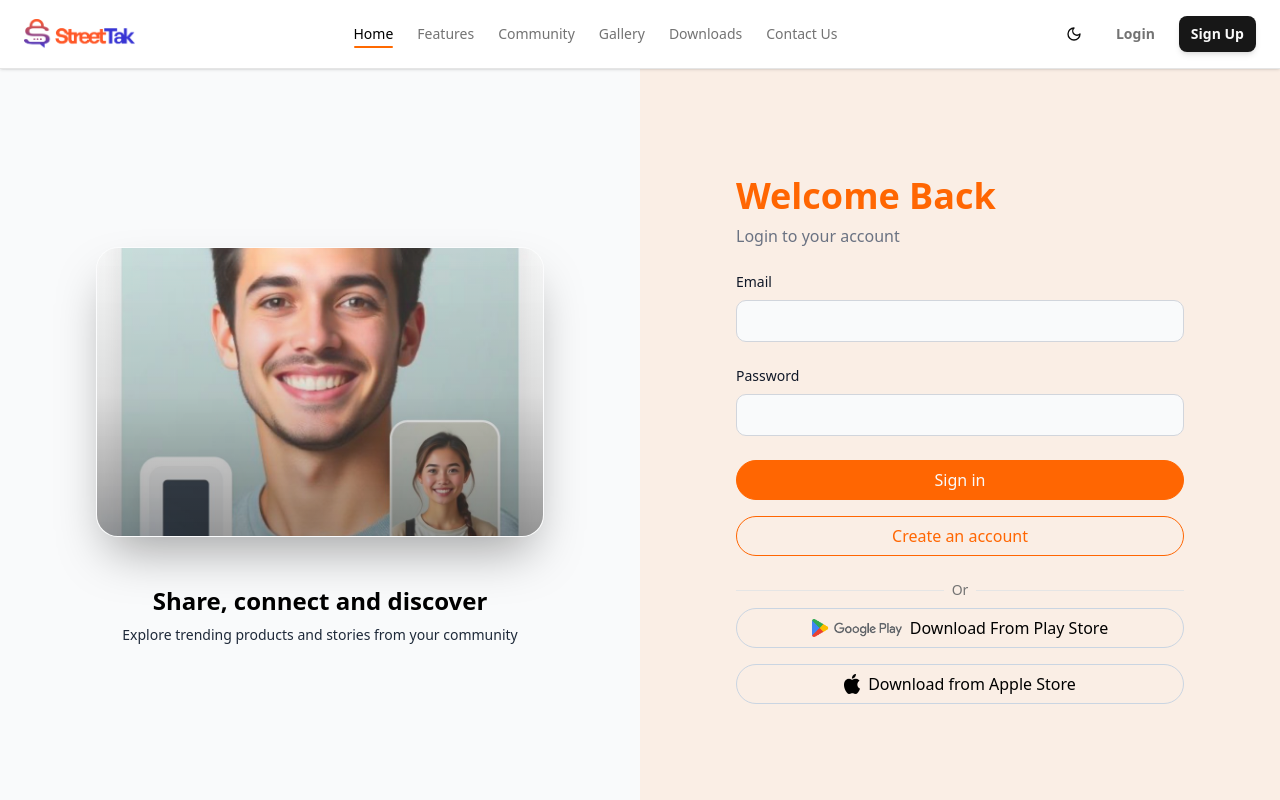
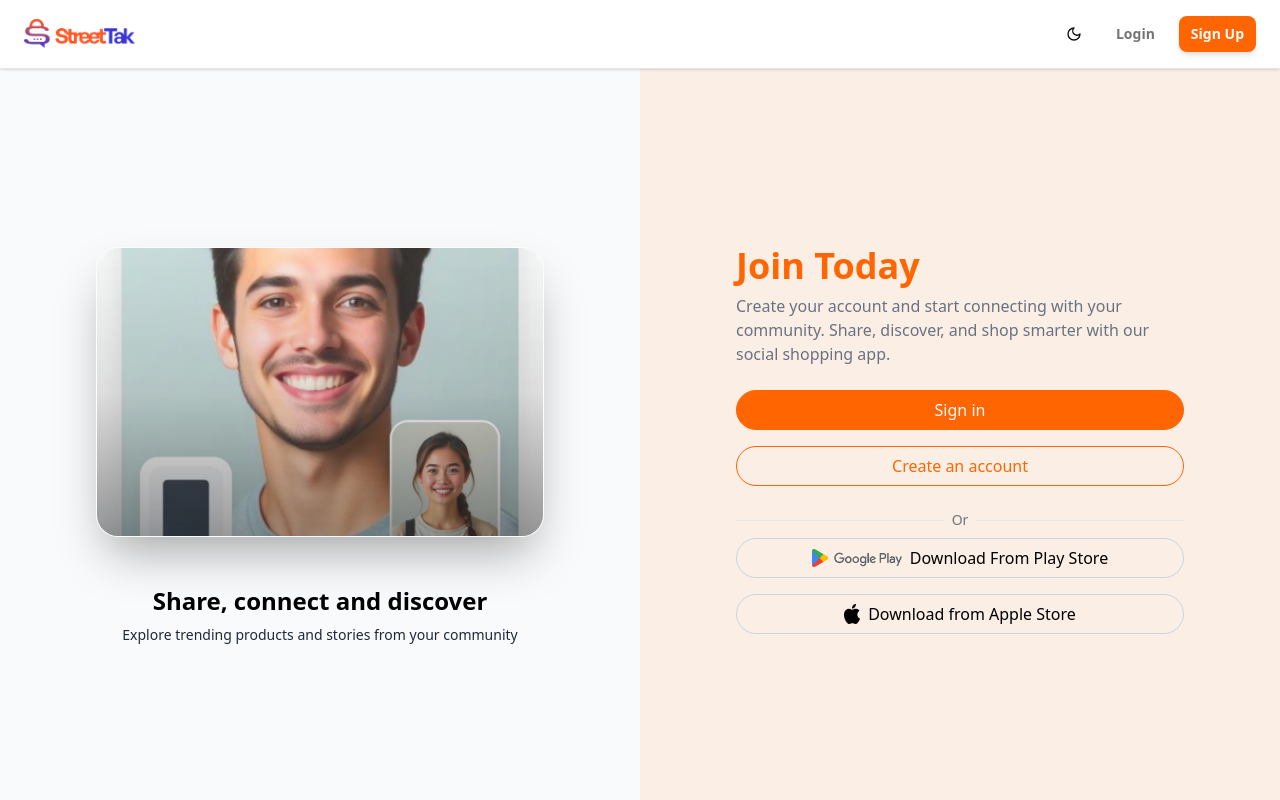
Before and after one commit to aderounmu/sample-onbaording-324567, a Next.js app: page / in a window 1280 px wide. Built offline with nearby package versions, Linux system fonts and the light colour scheme.

Commit message:
Feat: Navbar changes

```diff
--- a/src/app/page.tsx
+++ b/src/app/page.tsx
@@ -44,15 +44,15 @@ export default function Home() {
 
         <div className="md:mt-20">
           <h2 className="text-4xl text-[#ff6602] font-semibold mb-2">
-            Welcome Back
+            Join Today
           </h2>
           <p className="text-md text-gray-500">
-            Login to your account
+            Create your account and start connecting with your community. Share, discover, and shop smarter with our social shopping app.
           </p>
         </div>
 
         <form className="space-y-4">
-         <div className="mb-6">
+         {/* <div className="mb-6">
               <label htmlFor="email" className="block mb-2 text-sm font-medium text-gray-900">Email</label>
               <input type="text" id="email" className="bg-gray-50 border border-gray-300 text-gray-900 text-sm rounded-lg focus:ring-[#ff6602] focus:border-[#ff6602] block w-full p-2.5 "/>
           </div>
@@ -60,7 +60,7 @@ export default function Home() {
           <div className="mb-6">
               <label htmlFor="password" className="block mb-2 text-sm font-medium text-gray-900">Password</label>
               <input type="password" id="password" className="bg-gray-50 border border-gray-300 text-gray-900 text-sm rounded-lg focus:ring-[#ff6602] focus:border-[#ff6602] block w-full p-2.5 "/>
-          </div>
+          </div> */}
 
          {/* <button className="relative z-0 h-12 w-full rounded-full bg-[#ff6602] px-6 text-neutral-50 border border-[#ff6602]">
             Log in
--- a/src/components/Header.tsx
+++ b/src/components/Header.tsx
@@ -29,7 +29,7 @@ const Header = () => {
           <span className="text-xl font-bold text-black">StreetTak</span> */}
           <Image src="/logo.png" alt="StreetTak Logo" width={111} height={32} />
         </div>
-        <nav className={`hidden md:flex items-center gap-6`}>
+        {/* <nav className={`hidden md:flex items-center gap-6`}>
           <a
             href="#hero"
             className="relative text-sm font-medium transition-colors hover:text-black text-black"
@@ -67,7 +67,7 @@ const Header = () => {
           >
             Contact Us
           </a>
-        </nav>
+        </nav> */}
         <div className={`flex items-center gap-3`}>
           <button className="inline-flex items-center justify-center gap-2 whitespace-nowrap rounded-lg text-sm font-semibold transition-all duration-200 focus-visible:outline-none focus-visible:ring-2 focus-visible:ring-ring focus-visible:ring-offset-2 disabled:pointer-events-none disabled:opacity-50 [&amp;_svg]:pointer-events-none [&amp;_svg]:size-4 [&amp;_svg]:shrink-0 hover:bg-accent hover:text-accent-foreground w-9 h-9">
             <svg
@@ -89,10 +89,10 @@ const Header = () => {
           <button className="items-center justify-center gap-2 whitespace-nowrap text-sm font-semibold transition-all duration-200 focus-visible:outline-none focus-visible:ring-2 focus-visible:ring-ring focus-visible:ring-offset-2 disabled:pointer-events-none disabled:opacity-50 [&amp;_svg]:pointer-events-none [&amp;_svg]:size-4 [&amp;_svg]:shrink-0 hover:bg-accent h-9 rounded-md px-3 hidden sm:inline-flex text-neutral-500 hover:text-black">
             Login
           </button>
-          <button className="items-center  bg-[#ff6602] justify-center gap-2 whitespace-nowrap text-sm font-semibold transition-all duration-200 focus-visible:outline-none focus-visible:ring-2 focus-visible:ring-ring focus-visible:ring-offset-2 disabled:pointer-events-none disabled:opacity-50 [&amp;_svg]:pointer-events-none [&amp;_svg]:size-4 [&amp;_svg]:shrink-0 bg-primary text-primary-foreground hover:bg-orange-dark shadow-md hover:shadow-lg h-9 rounded-md px-3 hidden sm:inline-flex">
+          <button className="items-center  bg-[#ff6602] justify-center gap-2 whitespace-nowrap text-sm font-semibold transition-all duration-200 focus-visible:outline-none focus-visible:ring-2 focus-visible:ring-ring focus-visible:ring-offset-2 disabled:pointer-events-none disabled:opacity-50 [&amp;_svg]:pointer-events-none [&amp;_svg]:size-4 [&amp;_svg]:shrink-0 text-primary-foreground hover:bg-orange-dark shadow-md hover:shadow-lg h-9 rounded-md px-3 hidden sm:inline-flex">
             Sign Up
           </button>
-          <button
+          {/* <button
             className="inline-flex items-center justify-center gap-2 whitespace-nowrap rounded-lg text-sm font-semibold transition-all duration-200 focus-visible:outline-none focus-visible:ring-2 focus-visible:ring-ring focus-visible:ring-offset-2 disabled:pointer-events-none disabled:opacity-50 [&amp;_svg]:pointer-events-none [&amp;_svg]:size-4 [&amp;_svg]:shrink-0 hover:bg-accent hover:text-accent-foreground h-10 w-10 md:hidden"
             aria-label="Toggle menu"
           >
@@ -112,7 +112,7 @@ const Header = () => {
               <line x1="4" x2="20" y1="6" y2="6"></line>
               <line x1="4" x2="20" y1="18" y2="18"></line>
             </svg>
-          </button>
+          </button> */}
         </div>
       </div>
     </header>
```
